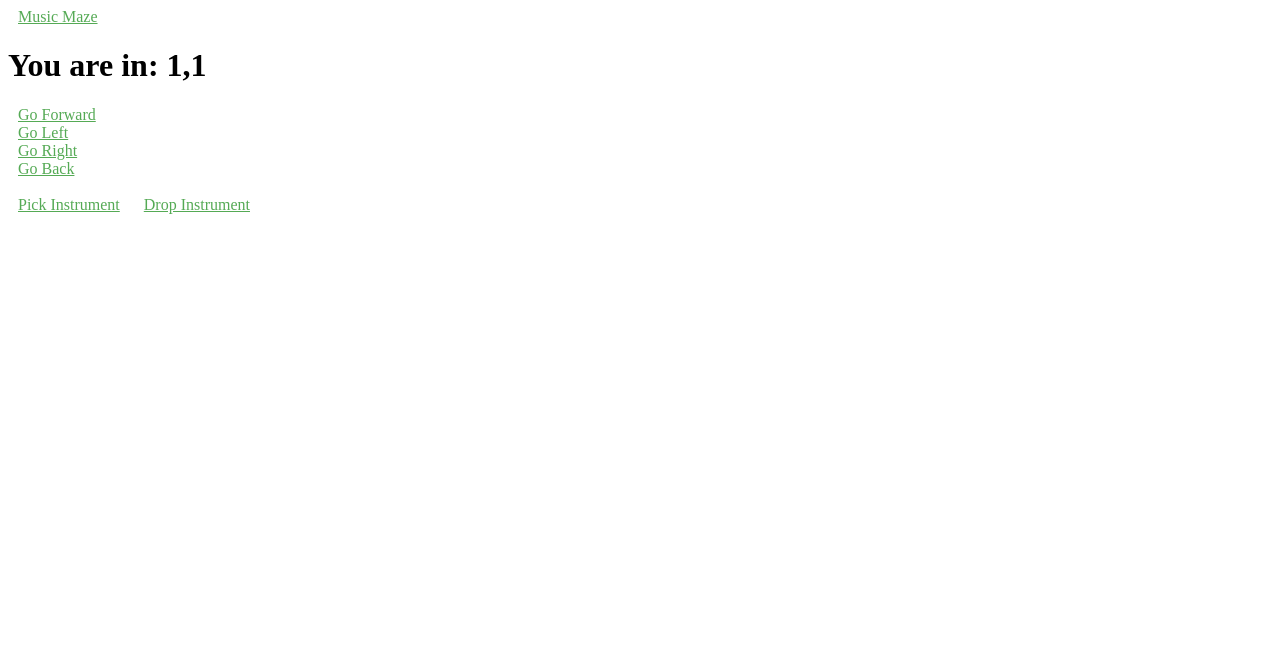
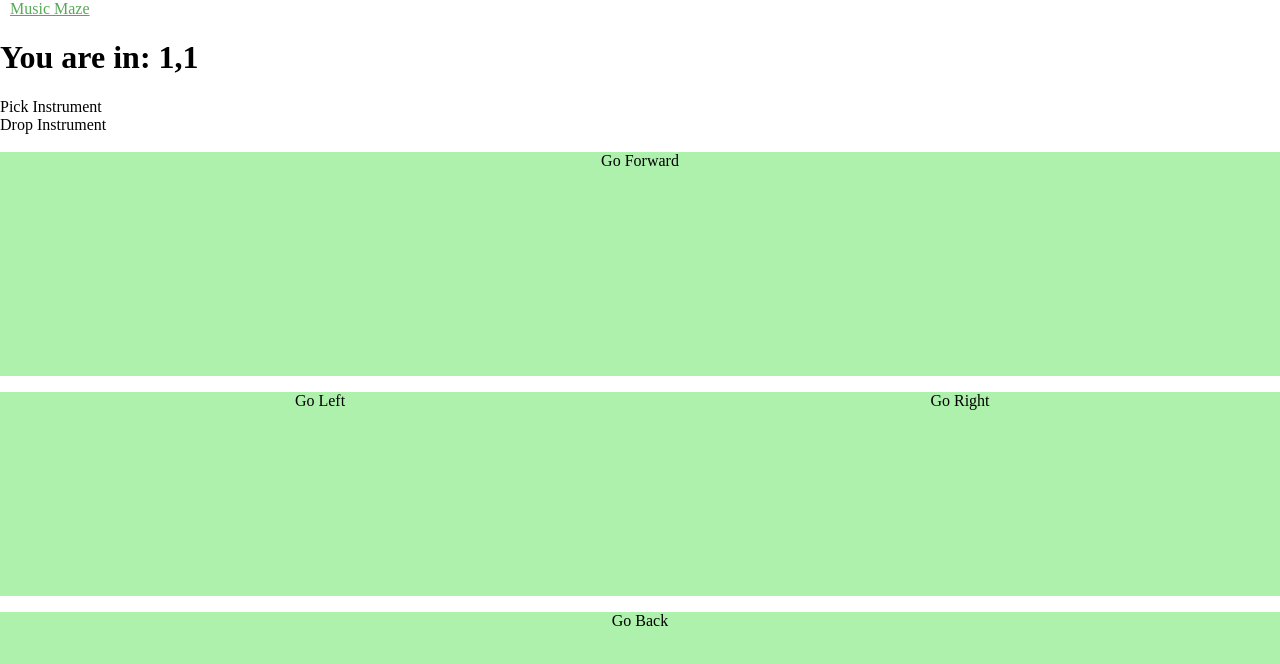
Before and after one commit to thiscris/Music-Maze, a plain HTML site: page index.html in a window 1280 px wide. Both pictures are taken after a click on the link "Music Maze". Drawn offline with Linux system fonts and the light colour scheme.

Commit message:
added css, but why?

```diff
--- a/css/main.css
+++ b/css/main.css
@@ -1,9 +1,46 @@
+html, body {
+
+    height: 100%;
+    margin: 0;
+    padding: 0;
+
+}
+
 a {
     margin: 0px 10px;
     color: #5a5;
     text-emphasis: strong;
 }
 
+
+
 #game {
     display:none;
+    height: 85%;
 }
+
+.big-button {
+    background: #3d36;
+    text-align: center;
+
+}
+.bigbutton:hover {
+    cursor: pointer;
+}
+
+#mid-buttons-container {
+    width: 100%;
+    height: 30%;
+    margin: 1em 0;
+}
+
+#button-up, #button-down {
+    width: 100%;
+    height: 33%;
+}
+
+#button-left, #button-right {
+    width: 50%;
+    height: 100%;
+    float: inline-start;
+}
--- a/index.html
+++ b/index.html
@@ -5,17 +5,22 @@
     </head>
     <body>
         <a href="#" onClick="Initialize()">Music Maze</a></br>
+        <h1 id="posIndicator">You are in:</h1>
 
         <div id="game">
-            <h1 id="posIndicator">You are in:</h1>
 
-            <a href="#" onClick="NPC.Move(0)">Go Forward</a></br>
-            <a href="#" onClick="NPC.Move(-3)">Go Left</a></br>
-            <a href="#" onClick="NPC.Move(3)">Go Right</a></br>
-            <a href="#" onClick="NPC.Move(6)">Go Back</a></br>
+            <div   onClick="NPC.PickInstrument(0)">Pick Instrument</div>
+            <div  onClick="NPC.DropInstrument()">Drop Instrument</div>
             </br>
-            <a href="#" onClick="NPC.PickInstrument(0)">Pick Instrument</a>
-            <a href="#" onClick="NPC.DropInstrument()">Drop Instrument</a>
+
+            <div class="big-button" id="button-up" onClick="interf.PressedButton('UP')"><span>Go Forward</span></div>
+            <div id="mid-buttons-container">
+                <div class="big-button" id="button-left"  onClick="interf.PressedButton('LEFT')"><span>Go Left</span></div>
+                <div class="big-button" id="button-right"  onClick="interf.PressedButton('RIGHT')"><span>Go Right</span></div></br>
+            </div>
+            <div class="big-button" id="button-down"  onClick="interf.PressedButton('DOWN')"><span>Go Back</span></div>
+
+
         </div>
 
 
--- a/js/main.js
+++ b/js/main.js
@@ -1,3 +1,7 @@
+/*
+    * Settings
+*/
+var interfacemode = "move";
 
 
 //Adding sound clips
@@ -107,6 +111,8 @@ class agent{
 
     Move(newDirection){
 
+        console.log(newDirection);
+
         lvl1.map[this.position[0]][this.position[1]].StopInstruments();
         //update facing direction based on where we want to go
         //left = -3  ; right = +3
@@ -139,12 +145,19 @@ class agent{
                 this.position[1]--;
             break;
         }
+
+        var moved = false;
         //keep position within map boundaries
         this.position[0]<1 ? this.position[0] = 1 :
         this.position[0]>lvl1.maxCols ? this.position[0] = lvl1.maxCols :
         this.position[1]<1 ? this.position[1] = 1 :
         this.position[1]>lvl1.maxRows ? this.position[1] = lvl1.maxCols :
-        console.log("moving");
+        moved=true;
+
+        //if we didn't move return to original orientation
+        if (!moved) {
+            this.facingDirection = this.facingDirection - newDirection;
+        }
 
 
         console.log(this.facingDirection);
@@ -180,6 +193,23 @@ class agent{
 
 }
 
+class INTERFACE{
+
+
+    PressedButton(button) {
+        var dir;
+        if (interfacemode = "move") {
+            button == "UP" ? dir = 0 :
+            button == "DOWN" ? dir = 6 :
+            button == "RIGHT" ? dir = 3 :
+            button == "LEFT" ? dir = -3 :
+            console.log("unknown direction");
+
+            NPC.Move(dir);
+        }
+    }
+}
+
 
 var startingPos = [1,1];
 var NPC = new agent(startingPos,3);
@@ -187,6 +217,8 @@ var NPC = new agent(startingPos,3);
 
 //INITIALIZE
 function Initialize(){
+    interf = new INTERFACE;
+
     soA1 = AddSound("glory1","audio/glory1.mp3","glory");
     soA2 = AddSound("glory2","audio/glory2.mp3","glory");
     soA3 = AddSound("glory3","audio/glory3.mp3","glory");
```
